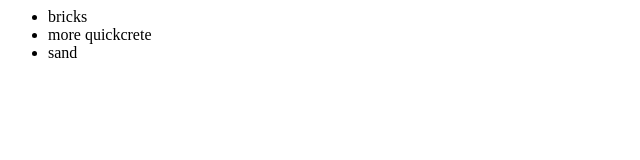
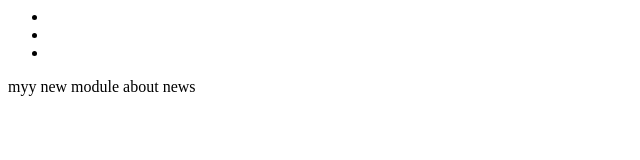
Before and after one commit to hchen213/test, a plain HTML site: page index.html in a window 1280 px wide. Shown: the whole page, without its empty margins (0-640 px from the left). Drawn offline with Linux system fonts and the light colour scheme.

Commit message:
new module

```diff
--- a/index.html
+++ b/index.html
@@ -1,12 +1,14 @@
 <html>
-	<body>
-		<div>
-			<ul>
-				<li>bricks</li>
-				<li>more quickcrete</li>
-				<li>sand</li>
-			</ul>
-		</div>
-	</body>
-
+<body>
+	<module-one>
+	<ul>
+		<li></li>
+		<li></li>
+		<li></li>
+	</ul>
+	</module>
+	<module-two>
+	<div>myy new module about news</div>
+	</module-two>
+</body>
 </html>
```
